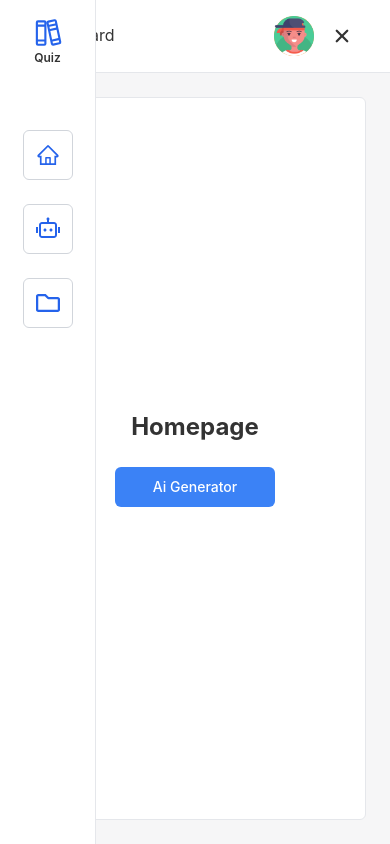
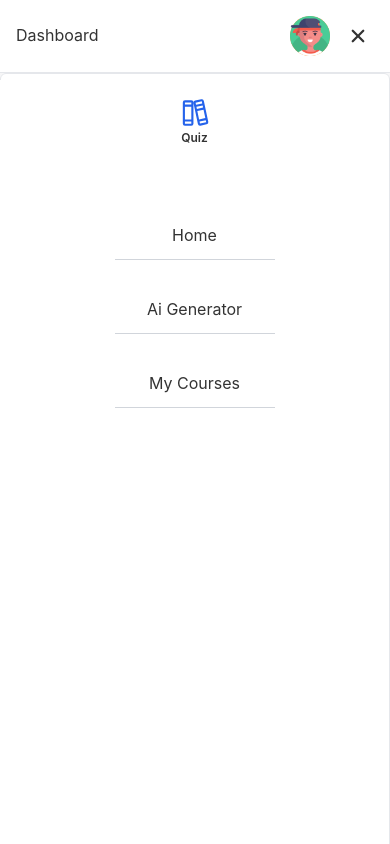
Before and after one commit to Juliosc1/quizGenieUi, a React (Vite) app: page / in a window 390 px wide. Both pictures are taken after a click on the button 342 px from the left and 36 px from the top of the page. Built offline with nearby package versions, Linux system fonts and the light colour scheme; no server answers.

Commit message:
update responsive design sidebar

```diff
--- a/src/components/layouts/Header.jsx
+++ b/src/components/layouts/Header.jsx
@@ -6,7 +6,7 @@ import { IoClose } from "react-icons/io5";
 
 const Header = ({ toggleSidebar, isSidebarActive }) => {
   return (
-    <div className={`${styles.flexBetween} h-20 w-full border-b px-8 bg-white`}>
+    <div className={`${styles.flexBetween} h-20 w-full border-b px-4 md:px-8 bg-white`}>
       <p>Dashboard</p>
       <div className="flex items-center gap-3">
         <div className={`${styles.flexCenter} h-10 w-10 bg-orange-400 rounded-full`}>
--- a/src/components/layouts/Sidebar.jsx
+++ b/src/components/layouts/Sidebar.jsx
@@ -8,7 +8,7 @@ import styles from "../../styles";
 
 const Sidebar = ({ toggleSidebar }) => {
   return (
-    <div className="fixed inset-y-0 left-0 z-50 flex items-center justify-start flex-col w-24 bg-white border-r gap-6 transition-transform transform md:relative md:translate-x-0">
+    <div className="fixed inset-y-0 left-0 top-20 md:top-0 z-50 flex items-center justify-start flex-col w-full md:w-24 bg-white border-r gap-6 transition-transform transform md:relative md:translate-x-0">
       <Link to="/" onClick={toggleSidebar}>
         <div className={`${styles.flexCenter} flex-col ${styles.iconLarge} mt-4 mb-10`}>
           <PiBooks className={`text-blue-600 ${styles.iconMedium}`} />
@@ -16,17 +16,20 @@ const Sidebar = ({ toggleSidebar }) => {
         </div>
       </Link>
       <Link to="/" onClick={toggleSidebar}>
-        <div className={`${styles.flexCenter} ${styles.iconLarge} border border-gray-300 rounded-md`}>
-          <AiOutlineHome className={`text-blue-600 font-semibold ${styles.iconSmall}`}/>
+        <div className={`${styles.flexCenter} ${styles.iconLarge} border-b md:border border-gray-300 md:rounded-md px-20 md:px-0`}>
+          <AiOutlineHome className={`hidden md:flex text-blue-600 font-semibold ${styles.iconSmall}`}/>
+          <p className={`flex md:hidden ${styles.paragraph} whitespace-nowrap`}>Home</p>
         </div>
       </Link>
       <Link to="/generator" onClick={toggleSidebar}>
-        <div className={`${styles.flexCenter} ${styles.iconLarge} border border-gray-300 rounded-md`}>
-          <RiRobot2Line className={`text-blue-600 font-semibold ${styles.iconSmall}`}/>
+        <div className={`${styles.flexCenter} ${styles.iconLarge} border-b md:border border-gray-300 md:rounded-md px-20 md:px-0`}>
+          <RiRobot2Line className={`hidden md:flex text-blue-600 font-semibold ${styles.iconSmall}`}/>
+          <p className={`flex md:hidden ${styles.paragraph} whitespace-nowrap`}>Ai Generator</p>
         </div>
       </Link>
-      <div className={`${styles.flexCenter} ${styles.iconLarge} border border-gray-300 rounded-md`}>
-        <FaRegFolder className={`text-blue-600 font-semibold ${styles.iconSmall}`}/>
+      <div className={`${styles.flexCenter} ${styles.iconLarge} border-b md:border border-gray-300 md:rounded-md px-20 md:px-0`}>
+        <FaRegFolder className={`hidden md:flex text-blue-600 font-semibold ${styles.iconSmall}`}/>
+        <p className={`flex md:hidden ${styles.paragraph} whitespace-nowrap`}>My Courses</p>
       </div>
     </div>
   );
--- a/src/pages/Homepage.jsx
+++ b/src/pages/Homepage.jsx
@@ -10,9 +10,8 @@ function Homepage() {
     navigate("/generator")
   }
 
-
   return (
-    <div className="flex flex-col h-full w-full overflow-auto p-6 ">
+    <div className="flex flex-col h-full w-full overflow-auto p-0 md:p-6 ">
       <div className={`${styles.flexCenter} flex-col h-full w-full p-6 rounded-md bg-white border border-gray-200 gap-6`}>
         <h1 className={`${styles.heading3}`}>Homepage</h1>
         <div className="flex w-40">
```
